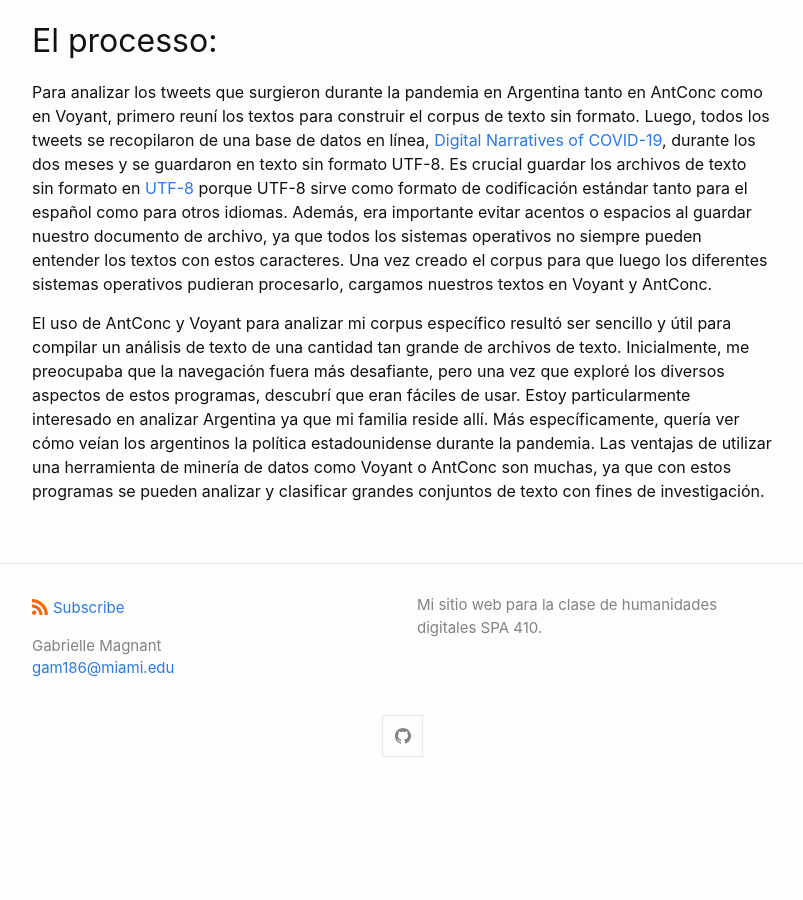
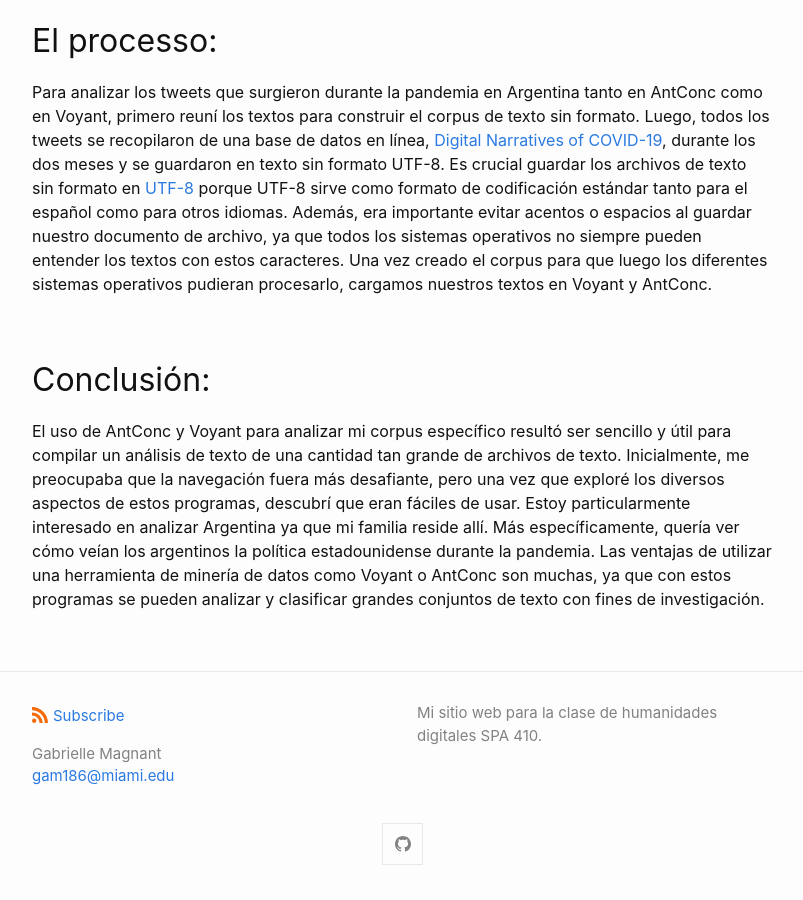
Before and after one commit to gmagnant00/gmagnant00.github.io, a Jekyll site: the page built from _posts/2021-11-14-ensayo3.md, in a window 1280 px wide and 900 px high, scrolled down 3931 px. Shown: the whole window, without its empty margins (238-1041 px from the left). Built offline with Jekyll 4.4.1, drawn with Linux system fonts in a browser that asks for light colours; before the commit the page ends 4723 px from its top, so only the background shows below that.

Commit message:
Update 2021-11-14-ensayo3.md

```diff
--- a/_posts/2021-11-14-ensayo3.md
+++ b/_posts/2021-11-14-ensayo3.md
@@ -67,5 +67,7 @@ Pasando a la segunda plataforma, [AntConc](https://www.laurenceanthony.net/softw
 
 Para analizar los tweets que surgieron durante la pandemia en Argentina tanto en AntConc como en Voyant, primero reuní los textos para construir el corpus de texto sin formato. Luego, todos los tweets se recopilaron de una base de datos en línea, [Digital Narratives of COVID-19](https://covid.dh.miami.edu/), durante los dos meses y se guardaron en texto sin formato UTF-8. Es crucial guardar los archivos de texto sin formato en [UTF-8](https://en.wikipedia.org/wiki/UTF-8) porque UTF-8 sirve como formato de codificación estándar tanto para el español como para otros idiomas. Además, era importante evitar acentos o espacios al guardar nuestro documento de archivo, ya que todos los sistemas operativos no siempre pueden entender los textos con estos caracteres. Una vez creado el corpus para que luego los diferentes sistemas operativos pudieran procesarlo, cargamos nuestros textos en Voyant y AntConc.
 
+## Conclusión:
+
 
 El uso de AntConc y Voyant para analizar mi corpus específico resultó ser sencillo y útil para compilar un análisis de texto de una cantidad tan grande de archivos de texto. Inicialmente, me preocupaba que la navegación fuera más desafiante, pero una vez que exploré los diversos aspectos de estos programas, descubrí que eran fáciles de usar. Estoy particularmente interesado en analizar Argentina ya que mi familia reside allí. Más específicamente, quería ver cómo veían los argentinos la política estadounidense durante la pandemia. Las ventajas de utilizar una herramienta de minería de datos como Voyant o AntConc son muchas, ya que con estos programas se pueden analizar y clasificar grandes conjuntos de texto con fines de investigación.
```
